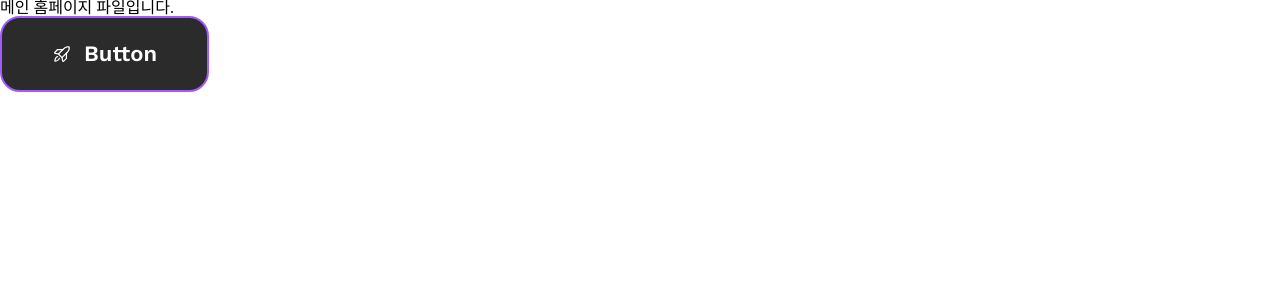
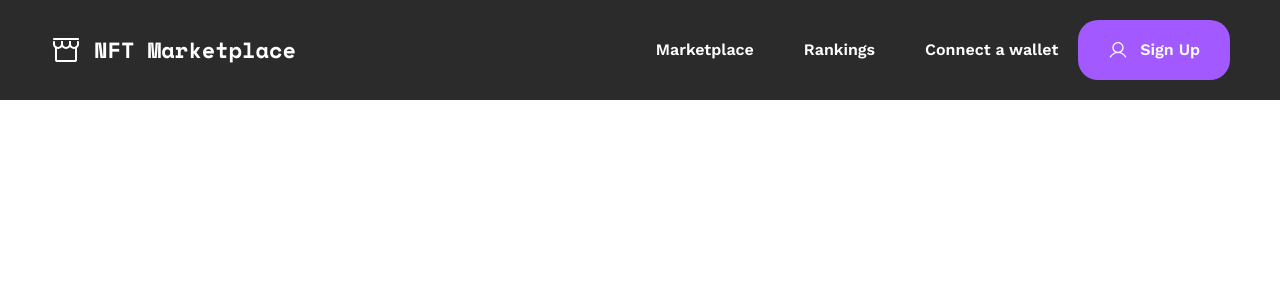
Before and after one commit to limlimjo/responsive_prac, a React (Vite) app in the folder week2/: page / in a window 1280 px wide. Shown: the top 300 px of the page. Built offline with nearby package versions, Linux system fonts and the light colour scheme.

Commit message:
[add] week2 공통 헤더 컴포넌트 작업

```diff
--- a/week2/src/assets/styles/font.scss
+++ b/week2/src/assets/styles/font.scss
@@ -108,8 +108,8 @@
     line-height: 140%;
 }
 
-// Button (Secondary, Tertiary)-WorkSans
-@mixin Button-WorkSans {
+// BaseSemi (Body)-WorkSans
+@mixin BaseSemi-WorkSans {
     font-family: 'Work Sans', serif;
     font-size: 16px;
     font-weight: 600;
--- a/week2/src/components/common/button/CommonButton.module.scss
+++ b/week2/src/components/common/button/CommonButton.module.scss
@@ -5,14 +5,20 @@
     border-radius: 20px;
 
     // 버튼 사이즈
+    &.xSmall {
+        padding: 0 30px;
+        height: 60px;
+        @include BaseSemi-WorkSans;
+    }
+
     &.small {
         padding: 12px 50px;
-        @include Button-WorkSans;
+        @include BaseSemi-WorkSans;
     }
 
     &.medium {
         padding: 19px 50px;
-        @include Button-WorkSans;
+        @include BaseSemi-WorkSans;
     }
 
     &.large {
--- /dev/null
+++ b/week2/src/components/common/header/CommonHeader.module.scss
@@ -0,0 +1,32 @@
+.header {
+    display: flex;
+    justify-content: space-between;
+    color: $color-text;
+    width: 100%;
+    padding: 20px 50px;
+
+    &__leftBox {
+        display: flex;
+        align-items: center;
+        gap: 12px;
+        span {
+            @include H4-SpaceMono;
+        }
+    }
+
+    &__rightBox {
+        display: flex;
+        align-items: center;
+        &__nav {
+            display: flex;
+            gap: 10px;
+
+            li {
+                padding: 12px 20px;
+                @include BaseSemi-WorkSans;
+            }
+
+        }
+
+    }
+}
--- /dev/null
+++ b/week2/src/components/common/header/CommonHeader.tsx
@@ -0,0 +1,30 @@
+import styles from './CommonHeader.module.scss';
+import CommonButton from '@/components/common/button/CommonButton';
+import $icon_user from "@/assets/icons/icon_user.svg";
+
+const CommonHeader = () => {
+  return (
+    <div className={styles.header}>
+        <div className={styles.header__leftBox}>
+            <img src="src/assets/icons/icon_storeFront.svg" alt="icon_storeFront" />
+            <span>NFT Marketplace</span>
+        </div>
+        <div className={styles.header__rightBox}>
+            <ul className={styles.header__rightBox__nav}>
+                <li>Marketplace</li>
+                <li>Rankings</li>
+                <li>Connect a wallet</li>
+            </ul>
+            <CommonButton
+                label="Sign Up"
+                size="xSmall"
+                variant="filled"
+                icon={$icon_user}
+                onClick={() => alert("Sign Up")}
+            />
+        </div>
+    </div>
+  );
+}
+
+export default CommonHeader;
--- a/week2/src/pages/index.tsx
+++ /dev/null
@@ -1,19 +0,0 @@
-import CommonButton from "@/components/common/button/CommonButton";
-import $icon_rocketLaunch from "@/assets/icons/icon_rocketLaunch.svg";
-
-const index = () => {
-  return (
-    <div>
-      <p>메인 홈페이지 파일입니다.</p>
-      <CommonButton
-        label="Button"
-        size="large"
-        variant="outlined"
-        icon={$icon_rocketLaunch}
-        onClick={() => alert("test")}
-      />
-    </div>
-  );
-}
-
-export default index;
--- /dev/null
+++ b/week2/src/pages/index/index.tsx
@@ -0,0 +1,12 @@
+import CommonHeader from '../../components/common/header/CommonHeader';
+import styles from './styles/index.module.scss';
+
+const index = () => {
+  return (
+    <div className={styles.page}>
+      <CommonHeader />
+    </div>
+  );
+}
+
+export default index;
--- /dev/null
+++ b/week2/src/pages/index/styles/index.module.scss
@@ -0,0 +1,3 @@
+.page {
+    background-color: #2B2B2B;
+}
```
